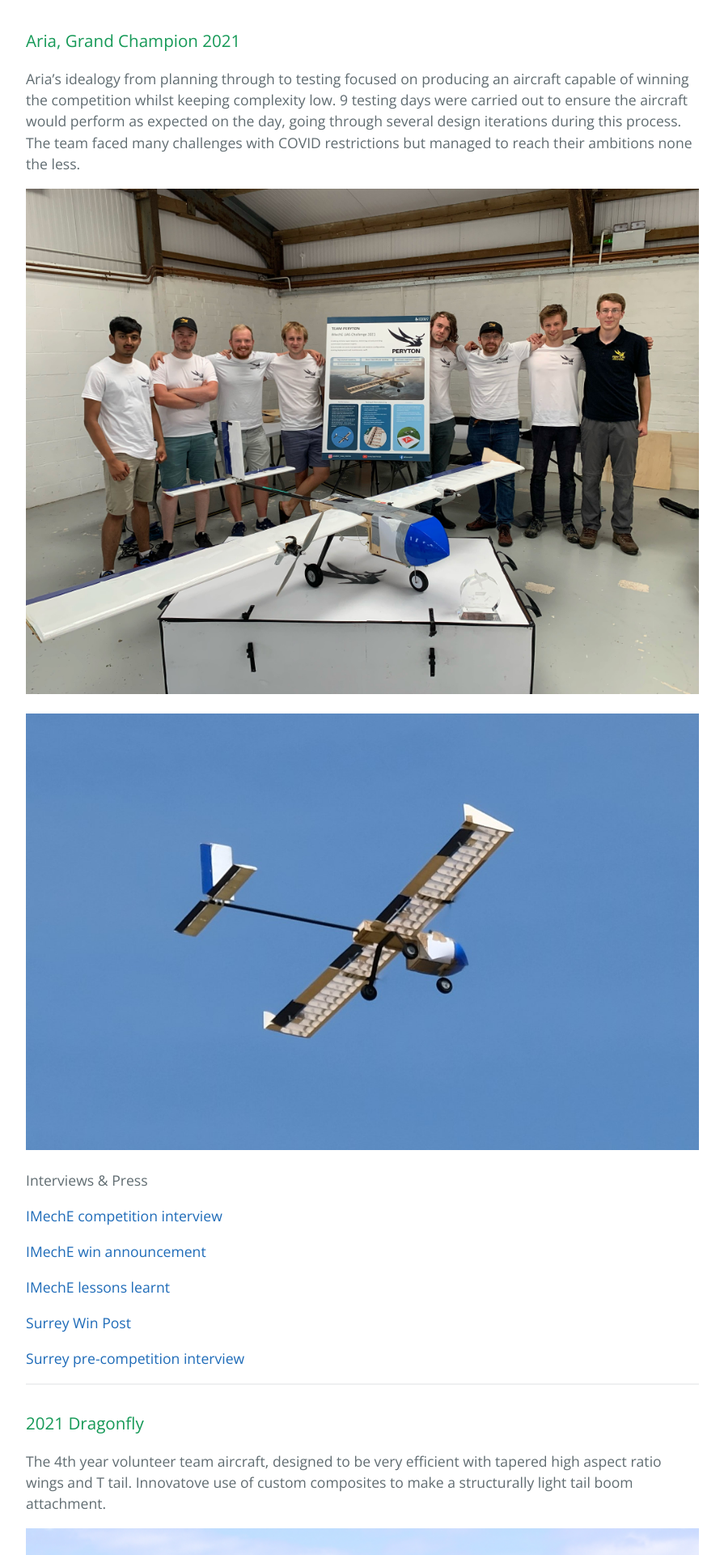
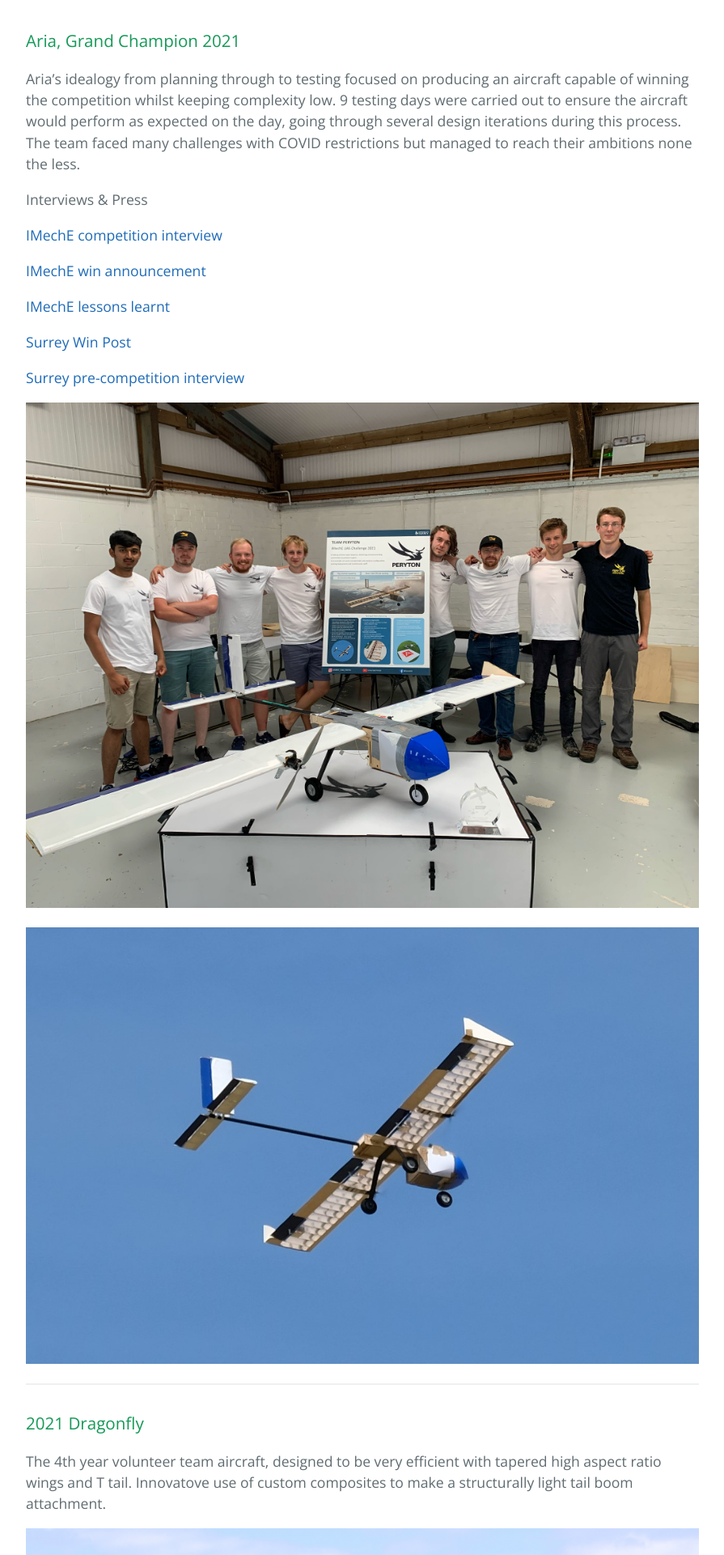
Before and after one commit to Team-Peryton/team-peryton.github.io, a Jekyll site: the page built from index.md, in a window 1280 px wide. Shown: the part 1042-2962 px from the top of the page at 81% size, without its empty margins (192-1087 px from the left). Built offline with Jekyll 4.4.1, drawn with Linux system fonts in a browser that asks for light colours.

Commit message:
shift interviews and press

```diff
--- a/index.md
+++ b/index.md
@@ -30,10 +30,6 @@ We've started contacting suppliers! if you're interested in what we do and want
 
 Aria's idealogy from planning through to testing focused on producing an aircraft capable of winning the competition whilst keeping complexity low. 9 testing days were carried out to ensure the aircraft would perform as expected on the day, going through several design iterations during this process. The team faced many challenges with COVID restrictions but managed to reach their ambitions none the less.
 
-![team photo](/assets/aria_team.jpg)
-
-![aria](/assets/aria.jpg)
-
 Interviews & Press
 
 [IMechE competition interview](https://www.imeche.org/news/news-article/surrey-overcome-dramatic-final-day-crash-to-clinch-top-prize-at-uas-challenge)
@@ -45,6 +41,10 @@ Interviews & Press
 [Surrey Win Post](https://www.surrey.ac.uk/news/surrey-overcomes-dramatic-final-day-crash-secure-top-prize-uas-challenge)
 
 [Surrey pre-competition interview](https://www.surrey.ac.uk/news/surrey-students-aim-high-international-unmanned-aircraft-competition)
+
+![team photo](/assets/aria_team.jpg)
+
+![aria](/assets/aria.jpg)
 
 * * *
 ### 2021 Dragonfly
```
